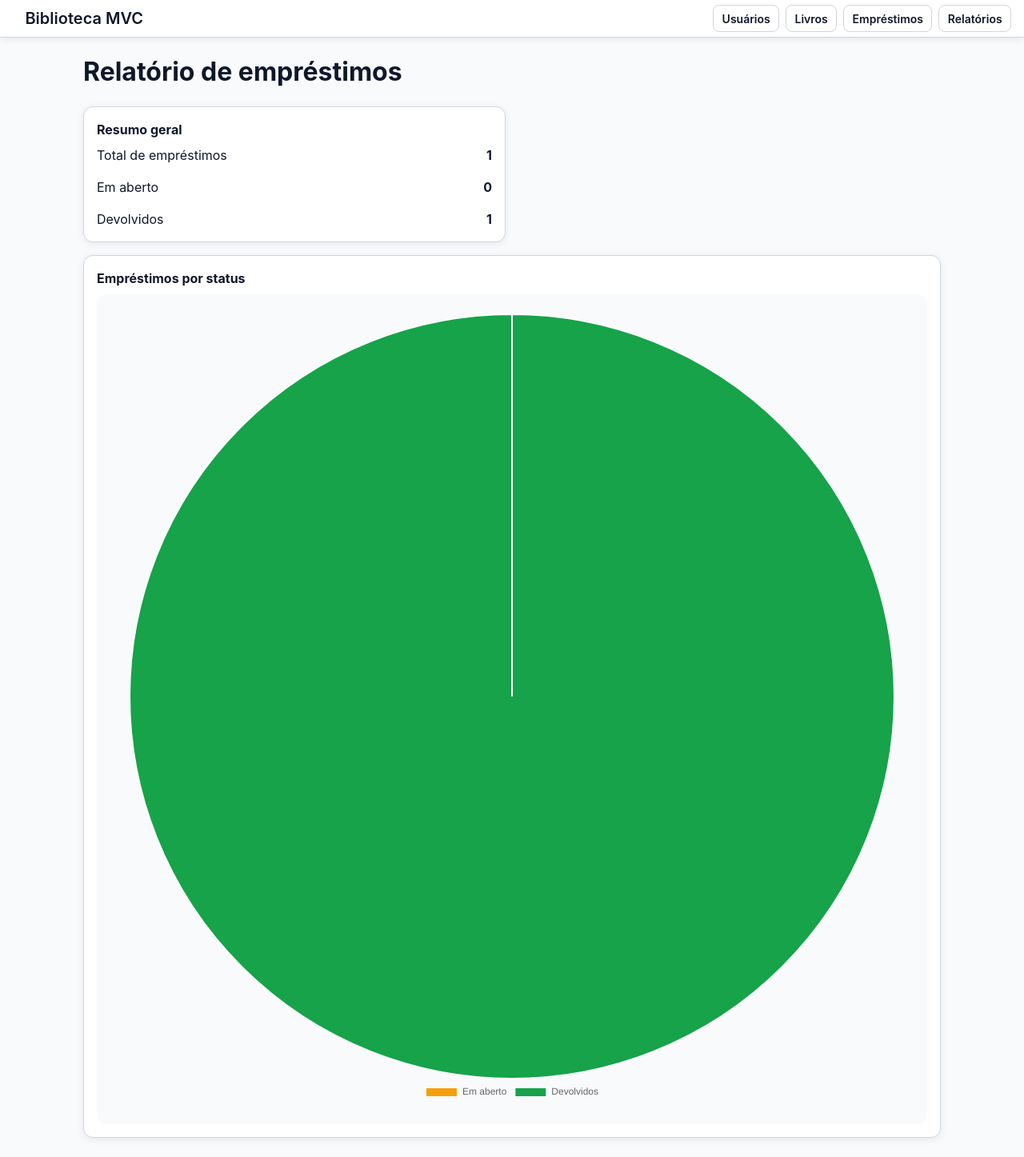
After one commit to VitorViebranz/atividade-api-rest-front, a Spring Boot app: page /relatorios in a window 1280 px wide. The commit adds this page. Shown: the whole page at 80% size. Run offline with Spring Boot 4, Linux system fonts and the light colour scheme; tables that the repository leaves empty hold one stand-in row (values such as "Sample post"); some libraries are stand-ins or nearby versions.

Commit message:
Add report screen

```diff
--- /dev/null
+++ b/src/main/java/br/univille/poo2/api/controller/RelatorioController.java
@@ -0,0 +1,27 @@
+package br.univille.poo2.api.controller;
+
+import br.univille.poo2.api.service.EmprestimoService;
+import org.springframework.stereotype.Controller;
+import org.springframework.web.bind.annotation.GetMapping;
+import org.springframework.web.servlet.ModelAndView;
+
+@Controller
+public class RelatorioController {
+
+    private final EmprestimoService emprestimoService;
+
+    public RelatorioController(EmprestimoService emprestimoService) {
+        this.emprestimoService = emprestimoService;
+    }
+
+    @GetMapping("/relatorios")
+    public ModelAndView index() {
+        var mv = new ModelAndView("relatorios/index");
+        long emprestimosAbertos = emprestimoService.countAbertos();
+        long emprestimosDevolvidos = emprestimoService.countDevolvidos();
+        mv.addObject("emprestimosAbertos", emprestimosAbertos);
+        mv.addObject("emprestimosDevolvidos", emprestimosDevolvidos);
+        mv.addObject("emprestimosTotal", emprestimosAbertos + emprestimosDevolvidos);
+        return mv;
+    }
+}
--- a/src/main/java/br/univille/poo2/api/repository/EmprestimoRepository.java
+++ b/src/main/java/br/univille/poo2/api/repository/EmprestimoRepository.java
@@ -1,8 +1,10 @@
 package br.univille.poo2.api.repository;
 
 import br.univille.poo2.api.entity.Emprestimo;
-import br.univille.poo2.api.entity.Usuario;
 import org.springframework.data.jpa.repository.JpaRepository;
 
 public interface EmprestimoRepository extends JpaRepository<Emprestimo, Long> {
+    long countByDataDevolucaoIsNull();
+
+    long countByDataDevolucaoIsNotNull();
 }
--- a/src/main/resources/templates/fragments/navbar.html
+++ b/src/main/resources/templates/fragments/navbar.html
@@ -16,6 +16,7 @@
     <a th:href="@{/}" class="btn btn-sm btn-outline">Usuários</a>
     <a th:href="@{/livros}" class="btn btn-sm btn-outline">Livros</a>
     <a th:href="@{/emprestimos}" class="btn btn-sm btn-outline">Empréstimos</a>
+    <a th:href="@{/relatorios}" class="btn btn-sm btn-outline">Relatórios</a>
   </div>
 </nav>
 </body>
--- /dev/null
+++ b/src/main/resources/templates/relatorios/index.html
@@ -0,0 +1,75 @@
+<!DOCTYPE html>
+<html lang="pt-BR" xmlns:th="http://www.thymeleaf.org">
+<head>
+  <meta charset="UTF-8">
+  <meta name="viewport" content="width=device-width, initial-scale=1.0">
+  <title>Relatórios</title>
+  <link href="https://cdn.jsdelivr.net/npm/daisyui@5" rel="stylesheet" />
+  <script src="https://cdn.jsdelivr.net/npm/@tailwindcss/browser@4"></script>
+  <link rel="stylesheet" th:href="@{/css/fallback.css}" />
+</head>
+<body class="bg-base-100 min-h-screen">
+<div th:replace="~{fragments/navbar :: menu}"></div>
+<main class="max-w-5xl mx-auto p-6 space-y-6">
+  <div class="flex justify-between items-center">
+    <h1 class="text-3xl font-bold">Relatório de empréstimos</h1>
+  </div>
+
+  <div class="grid gap-4 md:grid-cols-2">
+    <div class="card bg-base-200 shadow">
+      <div class="card-body">
+        <h2 class="card-title">Resumo geral</h2>
+        <div class="space-y-4">
+          <div class="flex justify-between">
+            <span>Total de empréstimos</span>
+            <strong th:text="${emprestimosTotal}"></strong>
+          </div>
+          <div class="flex justify-between">
+            <span>Em aberto</span>
+            <strong th:text="${emprestimosAbertos}"></strong>
+          </div>
+          <div class="flex justify-between">
+            <span>Devolvidos</span>
+            <strong th:text="${emprestimosDevolvidos}"></strong>
+          </div>
+        </div>
+      </div>
+    </div>
+
+    <div class="card bg-base-200 shadow md:col-span-2">
+      <div class="card-body">
+        <h2 class="card-title">Empréstimos por status</h2>
+        <div class="bg-base-100 rounded-box p-6">
+          <canvas id="emprestimosChart" height="160"></canvas>
+        </div>
+      </div>
+    </div>
+  </div>
+</main>
+
+<script src="https://cdn.jsdelivr.net/npm/chart.js@4.4.2/dist/chart.umd.min.js"></script>
+<script th:inline="javascript">
+  const emprestimosAbertos = /*[[${emprestimosAbertos}]]*/ 0;
+  const emprestimosDevolvidos = /*[[${emprestimosDevolvidos}]]*/ 0;
+
+  const ctx = document.getElementById('emprestimosChart');
+  new Chart(ctx, {
+    type: 'pie',
+    data: {
+      labels: ['Em aberto', 'Devolvidos'],
+      datasets: [{
+        data: [emprestimosAbertos, emprestimosDevolvidos],
+        backgroundColor: ['#f59e0b', '#16a34a']
+      }]
+    },
+    options: {
+      plugins: {
+        legend: {
+          position: 'bottom'
+        }
+      }
+    }
+  });
+</script>
+</body>
+</html>
```
Also changed, not shown: src/main/java/br/univille/poo2/api/service/EmprestimoService.java (+8 -0 lines), README.md.
